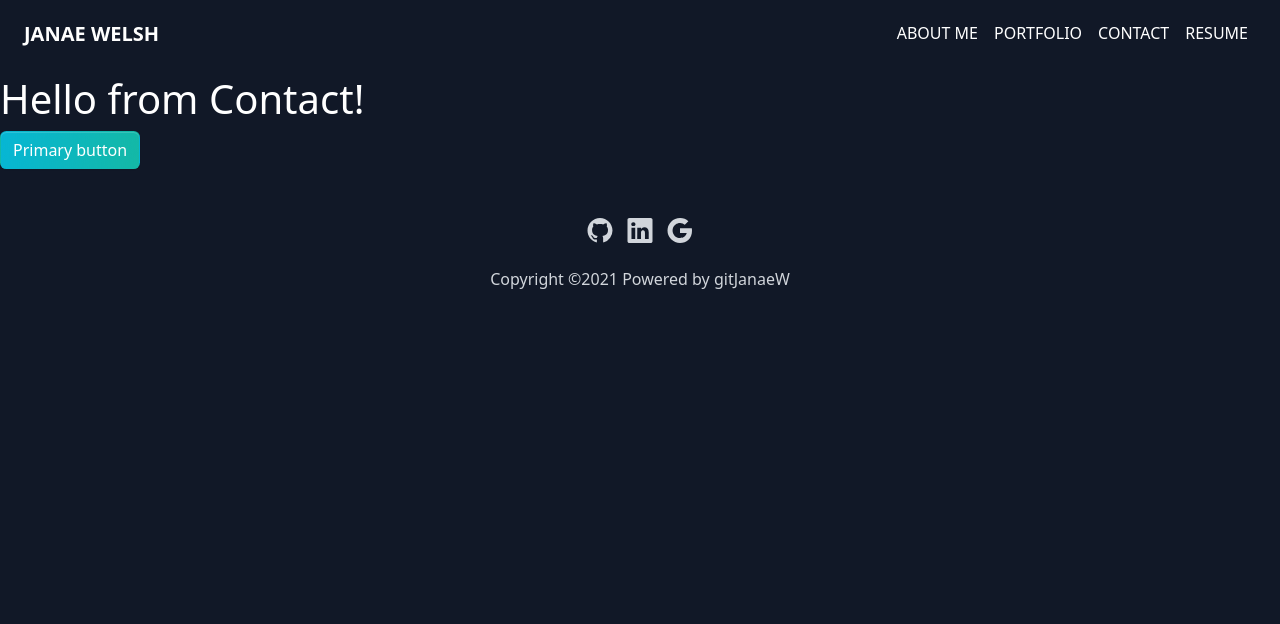
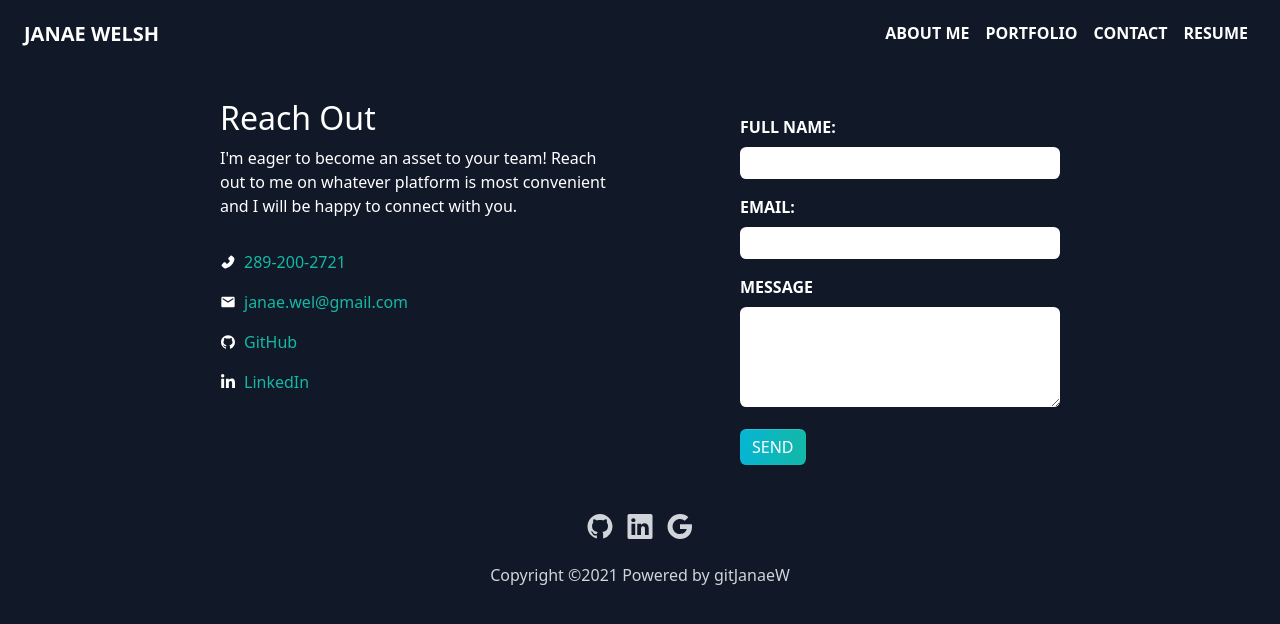
Before and after one commit to gitJanaeW/personal-website, a React app: page /contact in a window 1280 px wide. Shown: the top 624 px of the page. Built offline with nearby package versions, Linux system fonts and the light colour scheme.

Commit message:
contact styling finished

```diff
--- a/package.json
+++ b/package.json
@@ -21,6 +21,7 @@
   "homepage": "https://github.com/gitJanaeW/personal-website#readme",
   "devDependencies": {
     "@babel/core": "^7.20.2",
+    "@babel/plugin-syntax-dynamic-import": "^7.8.3",
     "@babel/preset-env": "^7.20.2",
     "@babel/preset-react": "^7.18.6",
     "autoprefixer": "^10.4.13",
--- a/src/App.js
+++ b/src/App.js
@@ -1,11 +1,11 @@
-import React from "react";
+import React, {Suspense} from "react";
 import {BrowserRouter as Router, Routes, Route} from "react-router-dom";
 import Nav from "./components/Nav";
 import About from "./components/About";
-import Portfolio from "./components/Portfolio";
-import Contact from "./components/Contact";
-import Resume from "./components/Resume";
-import Footer from "./components/Footer";
+const Portfolio = React.lazy(() => import('./components/Portfolio'));
+const Contact = React.lazy(() => import('./components/Contact'));
+const Resume =  React.lazy(() => import('./components/Resume'));
+const Footer = React.lazy(() => import("./components/Footer"));
 
 const App = () => {
     return(
@@ -14,11 +14,16 @@ const App = () => {
                 <Nav/>
                     <Routes>
                         <Route path="/" element={<About/>}/>
-                        <Route path="/portfolio" element={<Portfolio/>}/>
-                        <Route path="/contact" element={<Contact/>}/>
-                        <Route path="/resume" element={<Resume/>}/>
+                        <Route path="/portfolio" element={
+                            <Suspense fallback={"Loading..."}><Portfolio/></Suspense>
+                        }/>
+                        <Route path="/contact" element={
+                            <Suspense fallback={"Loading..."}><Contact/></Suspense>
+                        }/>
+                        <Route path="/resume" element={
+                            <Suspense fallback={"Loading..."}><Resume/></Suspense>
+                        }/>
                     </Routes>
-                <button className="btn bg-info bg-gradient">Primary button</button>
                 <Footer/>
             </Router>
         </div>
--- a/src/components/Contact.js
+++ b/src/components/Contact.js
@@ -1,8 +1,96 @@
-import React from "react";
+import React, {useState} from "react";
+import {captializeFirstChar, validateEmail} from "../utils/helpers";
+import {AiFillPhone, AiFillGithub} from 'react-icons/ai';
+import {MdEmail} from 'react-icons/md';
+import {FaLinkedinIn} from 'react-icons/fa';
 
 const Contact = () => {
+    const [emailObj, setEmailObj] = useState();
+    const [errorMsg, setErrorMsg] = useState();
+    // check for live changes to the state of the form
+    const getEmailState = (e) => {
+        if (e.target.name === 'email') {
+            const isValid = validateEmail(e.target.value);
+            if (!isValid) {
+                setErrorMsg('Your email is invalid');
+            } else {
+                setErrorMsg('');
+            }
+        } else {
+            if (!e.target.value.length) {
+                setErrorMsg(`${e.target.name} is required.`);
+            } else {
+                setErrorMsg('');
+            }
+        }
+        if(!errorMsg) {
+            // the spread operator ensures we have access to formState as a whole while also singling out each attribute's
+            // value.
+            // [e.target.name] refers to the name attribute in the preceeding JSX, meaning when the name, email or message
+            // changes, we'll update the target (by its attribute name) with its new value
+            return setEmailObj({...emailObj, [e.target.name]: e.target.value});
+        }
+    };
+    const sendEmail = () => {
+
+    }
+    const logEmail = (e) => {
+        e.preventDefault();
+        console.log(emailObj);
+    };
     return(
-        <h1>Hello from Contact!</h1>
+        <section id="contact" className="d-flex flex-wrap col-9 mx-auto my-4">
+            <div className="col-11 col-lg-5 mx-auto text-center text-md-start">
+                <h2>
+                    Reach Out
+                </h2>
+                <p>
+                    I'm eager to become an asset to your team! Reach out to me on whatever platform is most convenient and I will be happy to connect with you.
+                </p>
+                <div className="text-lg mt-4 max-sm:text-base">
+                    <div className="d-flex align-items-center">
+                        <AiFillPhone/>
+                        <a href="tel:289-200-2721" className="px-2 my-lg-2">289-200-2721</a>
+                    </div>
+                    <div className="d-flex align-items-center">
+                        <MdEmail/>
+                        <a className="px-2 my-lg-2" href="mailto: janae.wel@gmail.com" target="blank"> janae.wel@gmail.com</a>
+                    </div>
+                    <div className="d-flex align-items-center">
+                        <AiFillGithub/>
+                        <a className="px-2 my-lg-2" href="https://githubcom/gitJanaeW?tab=repositories" target="blank">GitHub</a>
+                    </div>
+                    <div className="d-flex align-items-center">
+                        <FaLinkedinIn/>
+                        <a className="px-2 my-lg-2" href="https://www.linkedin.com/in/janae-welsh-01a52a23a/" target="blank">LinkedIn</a>
+                    </div>
+                </div>
+            </div>
+            <form className="col-11 col-lg-4 mx-auto mt-3" onSubmit={logEmail}>
+                <div>
+                    <label htmlFor='name' className="fw-bold mb-2">FULL NAME:</label>
+                    <br/>
+                    <input id='name' onBlur={getEmailState} type='text' name='name'
+                        className="w-100 p-1 rounded border-0"/>
+                </div>
+                <div className="mt-3">
+                    <label htmlFor='email' className="fw-bold mb-2">EMAIL:</label>
+                    <br/>
+                    <input id='email' onBlur={getEmailState} type='email' name='email'
+                        className="w-100 p-1 rounded border-0"/>
+                </div>
+                <div className="mt-3">
+                    <label htmlFor='message' className="fw-bold mb-2">MESSAGE</label>
+                    <br/>
+                    <textarea id='message' onBlur={getEmailState} name='message'
+                        className="w-100 p-1 rounded border-0" style={{height: "100px"}}></textarea>
+                </div>
+                {errorMsg && (<p>{captializeFirstChar(errorMsg)}</p>)}
+                <div className="mt-3">
+                    <button className="btn bg-info bg-gradient border-0">SEND</button>
+                </div>
+            </form>
+        </section>
     );
 };
 
--- a/src/components/Nav.js
+++ b/src/components/Nav.js
@@ -16,16 +16,16 @@ const Nav = () => {
                 <div className="collapse navbar-collapse justify-content-end" id="navbarNavDropdown">
                     <div className="navbar-nav" id="navbar-links">
                         <Link to="/">
-                            <h2 className="nav-link" href="#">ABOUT ME</h2>
+                            <h2 className="nav-link fw-bold" href="#">ABOUT ME</h2>
                         </Link>
                         <Link to="/portfolio">
-                            <h2 className="nav-link" href="#">PORTFOLIO</h2>
+                            <h2 className="nav-link fw-bold" href="#">PORTFOLIO</h2>
                         </Link>
                         <Link to="/contact">
-                            <h2 className="nav-link" href="#">CONTACT</h2>
+                            <h2 className="nav-link fw-bold" href="#">CONTACT</h2>
                         </Link>
                         <Link to="/resume">
-                            <h2 className="nav-link" href="#">RESUME</h2>
+                            <h2 className="nav-link fw-bold" href="#">RESUME</h2>
                         </Link>
                     </div>
                 </div>
--- /dev/null
+++ b/src/utils/helpers.js
@@ -0,0 +1,10 @@
+export function captializeFirstChar(phrase) {
+    const phraseArr = phrase.split('');
+    phraseArr.splice(0, 1, phrase[0].toUpperCase());
+    return phraseArr.join('');
+}
+
+export function validateEmail(email) {
+    var re = /^(([^<>()[\]\\.,;:\s@"]+(\.[^<>()[\]\\.,;:\s@"]+)*)|(".+"))@((\[[0-9]{1,3}\.[0-9]{1,3}\.[0-9]{1,3}\.[0-9]{1,3}\])|(([a-zA-Z\-0-9]+\.)+[a-zA-Z]{2,}))$/;
+    return re.test(String(email).toLowerCase());
+}
```
